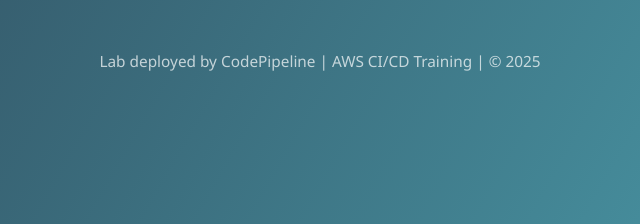
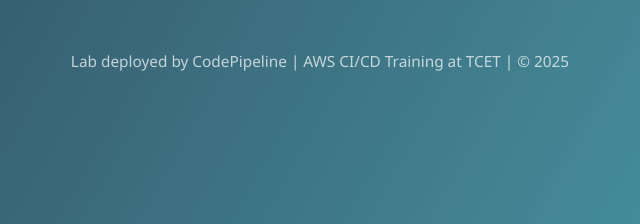
Before and after one commit to cg-prasad/blue-app, a website: page index.html in a window 1280 px wide. Shown: the part 468-692 px from the top of the page, 320-960 px from the left. Drawn offline with Linux system fonts and the light colour scheme.

Commit message:
Update index.html
Changed footer note "TCET"

```diff
--- a/index.html
+++ b/index.html
@@ -63,7 +63,7 @@
     Learn More About Beanstalk
   </a>
   <footer>
-    <p>Lab deployed by CodePipeline | AWS CI/CD Training | © 2025</p>
+    <p>Lab deployed by CodePipeline | AWS CI/CD Training at TCET | © 2025</p>
   </footer>
 </body>
 </html>
```
